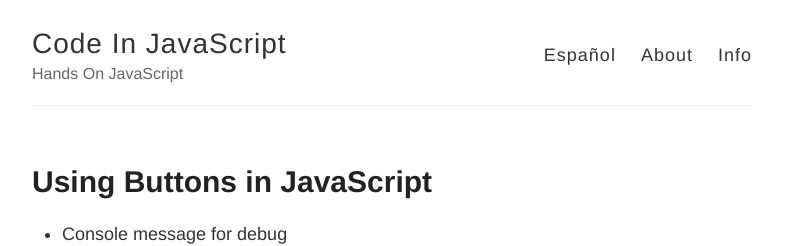
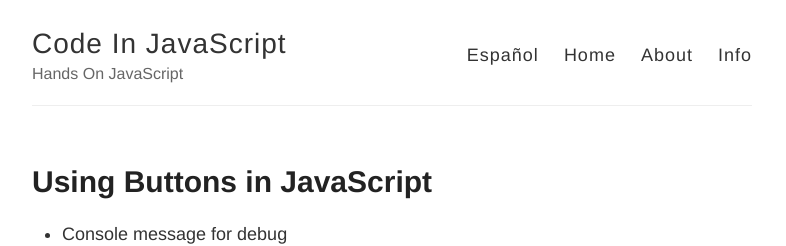
Before and after one commit to kennymingt/javascript, a Jekyll site: the page built from index.html, in a window 1280 px wide and 900 px high. Shown: the top 246 px of the window, without its empty margins (248-1034 px from the left). Built offline with Jekyll 4.4.1, drawn with Linux system fonts in a browser that asks for light colours.

Commit message:
Menu update

```diff
--- a/_layouts/default.html
+++ b/_layouts/default.html
@@ -28,7 +28,7 @@
 
           <nav>
             <a href="{{ site.baseurl }}/es">Español</a>
-            <!-- <a href="{{ site.baseurl }}/">Blog</a> -->
+            <a href="{{ site.baseurl }}/">Home</a>
             <a href="{{ site.baseurl }}/about">About</a>
             <a href="{{ site.baseurl }}/info">Info</a>
 
--- a/_layouts/default_es.html
+++ b/_layouts/default_es.html
@@ -28,7 +28,7 @@
 
           <nav>
             <a href="{{ site.baseurl }}/">English</a>
-            <!-- <a href="{{ site.baseurl }}/">Blog</a> -->
+            <a href="{{ site.baseurl }}/es">Inicio</a>
             <a href="{{ site.baseurl }}/es/about">About</a>
             <a href="{{ site.baseurl }}/es/info">Info</a>
 
```
